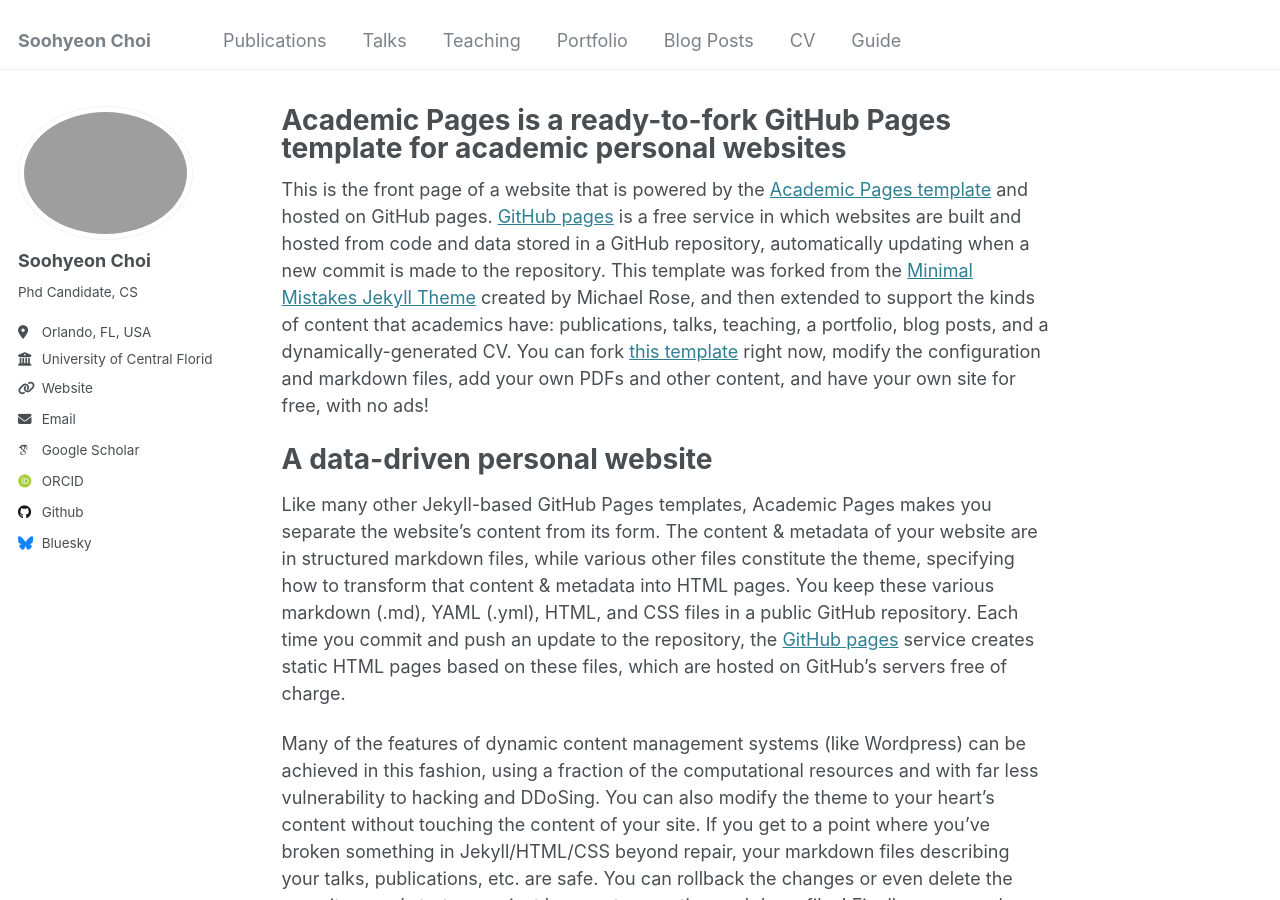
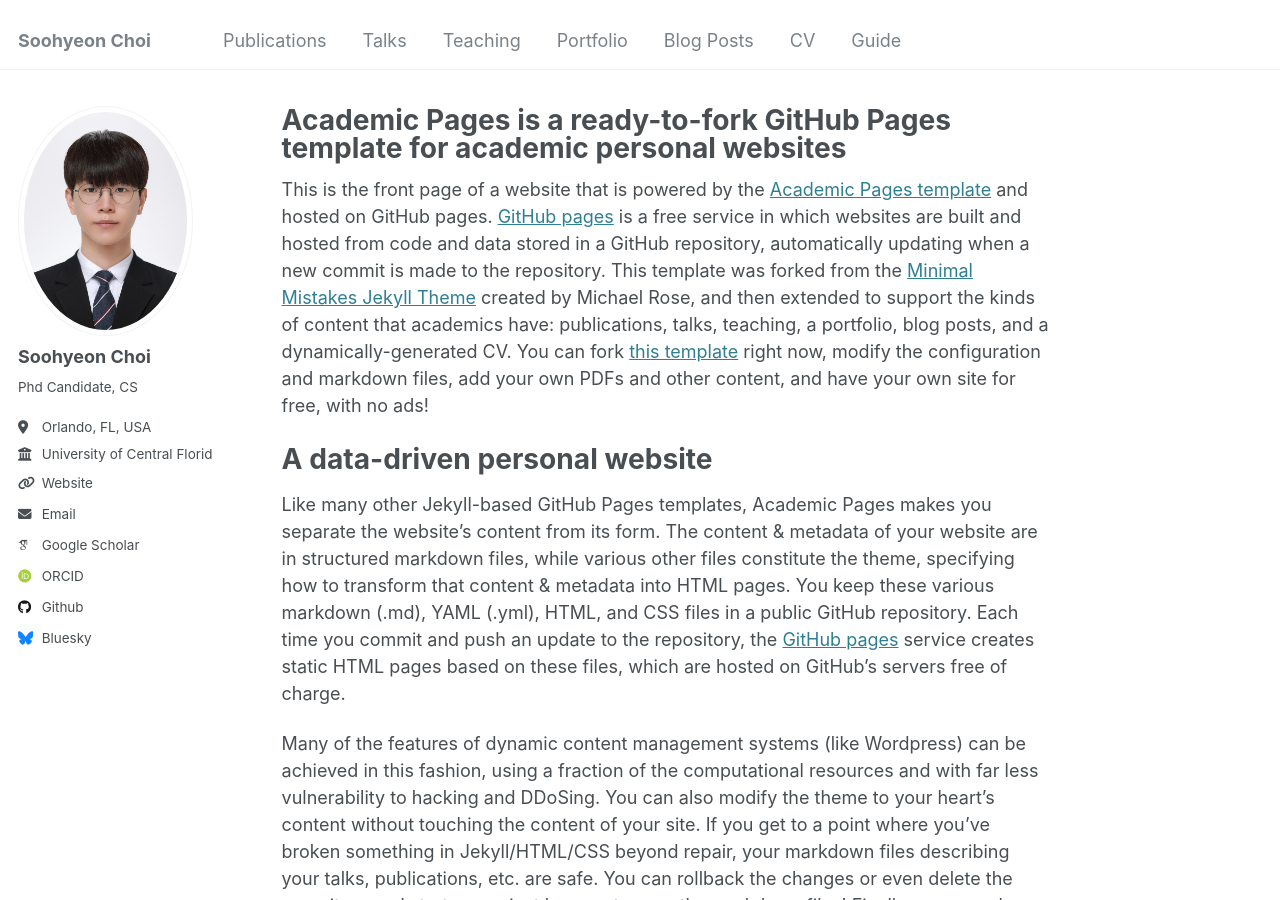
Before and after one commit to soohyeonc/soohyeon.github.io, a Jekyll site: the page built from _pages/about.md, in a window 1280 px wide and 900 px high. Built offline with Jekyll 4.4.1, drawn with Linux system fonts in a browser that asks for light colours; some web fonts are replaced.

Commit message:
Update _config.yml

```diff
--- a/_config.yml
+++ b/_config.yml
@@ -21,7 +21,7 @@ repository               : "soohyeonc/soohyeonc.github.io"
 #               Additional customization can be done by editing /_includes/author-profile.html
 author:
   # Biographic information
-  avatar           : "Soohyeon_profile.png"
+  avatar           : "Soohyeon_profile.jpg"
   name             : "Soohyeon Choi"
   pronouns         : # example: "she/her"
   bio              : "Phd Candidate, CS"
```
